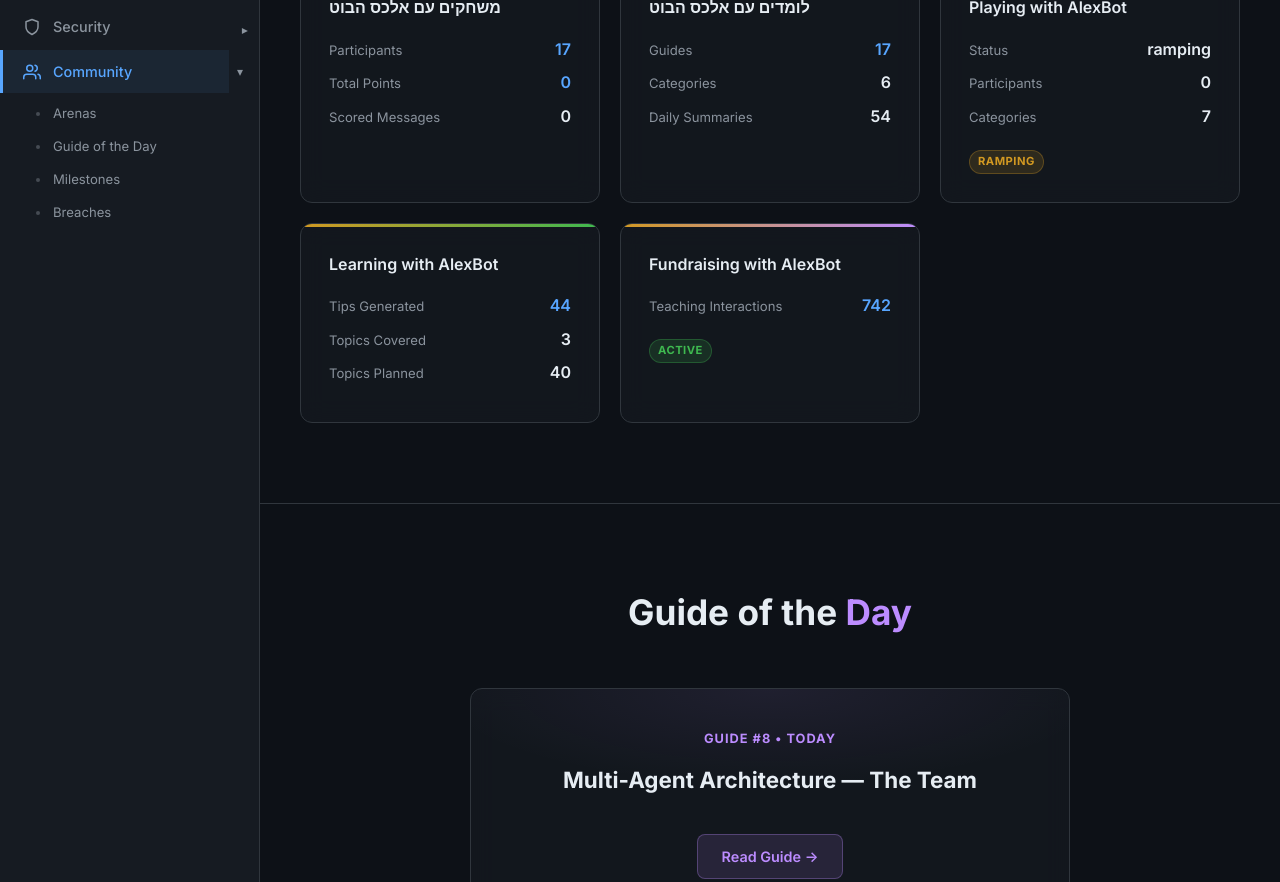
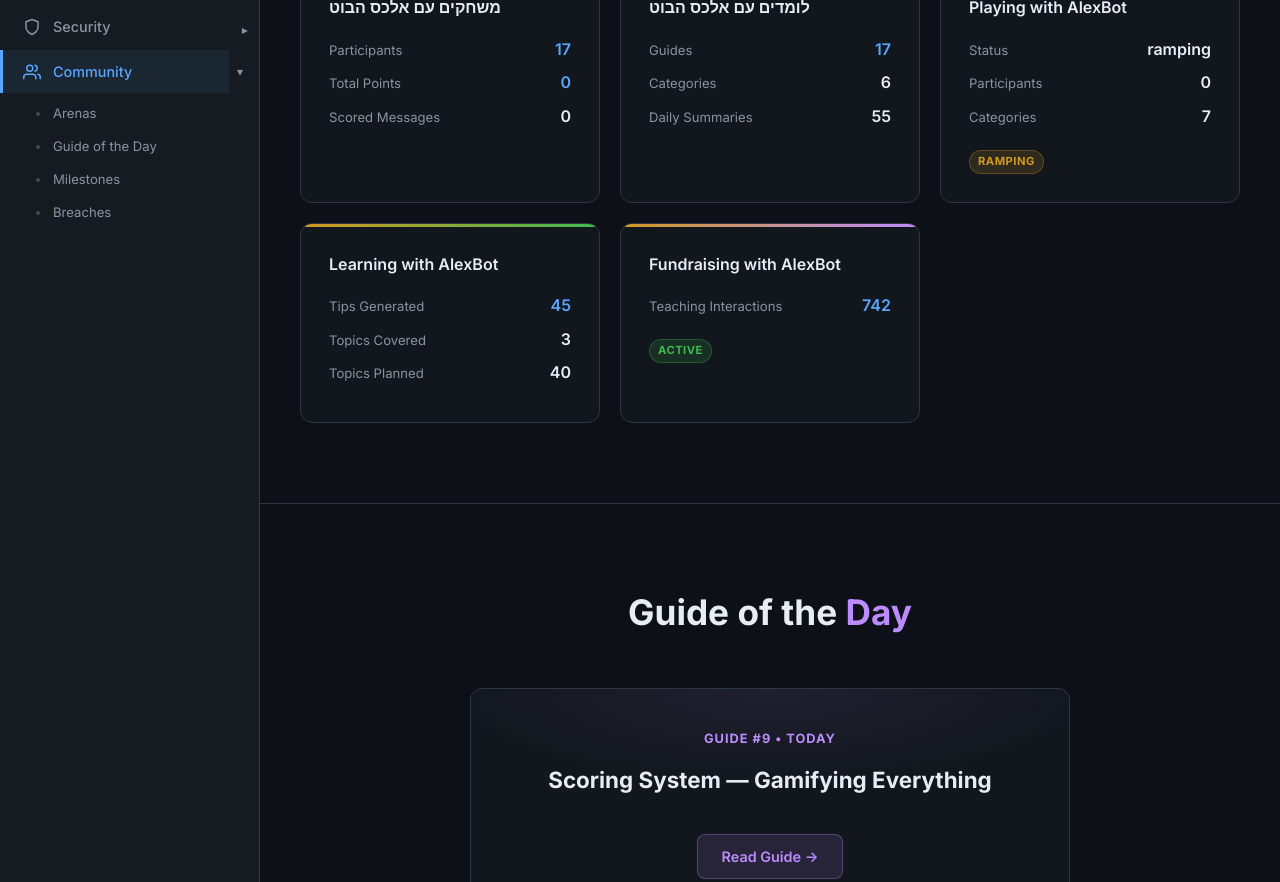
Before and after one commit to alexliv1234/alexbot-public, a Jekyll site: the page built from docs/community.html, in a window 1280 px wide and 1400 px high, scrolled down 450 px. Shown: the part 154-1036 px from the top of the window. Built offline with Jekyll 4.4.1, drawn with Linux system fonts in a browser that asks for light colours; some of the changed text lies outside the part shown.

Commit message:
📊 Auto-update community stats (2026-04-30_05-00)
Hebrew Playing: 17 players /  pts
Guides: 17 published | International: 0 playing

```diff
--- a/docs/assets/groups-data.json
+++ b/docs/assets/groups-data.json
@@ -1,6 +1,6 @@
 {
-  "lastUpdated": "2026-04-29",
-  "timestamp": "2026-04-29T17:02Z",
+  "lastUpdated": "2026-04-30",
+  "timestamp": "2026-04-30T02:00Z",
   "hebrewPlaying": {
     "name": "משחקים עם אלכס הבוט",
     "participants": 17,
@@ -12,7 +12,7 @@
     "name": "לומדים עם אלכס הבוט",
     "guides": 17,
     "categories": 6,
-    "dailySummaries": 54,
+    "dailySummaries": 55,
     "qaExchanges": 3
   },
   "intlPlaying": {
@@ -23,7 +23,7 @@
   },
   "intlLearning": {
     "name": "Learning with AlexBot",
-    "tipsGenerated": 44,
+    "tipsGenerated": 45,
     "topicsCovered": 3,
     "topicsPlanned": 40,
     "deliveryFailures": 1
@@ -53,9 +53,9 @@
     }
   ],
   "guideOfTheDay": {
-    "num": 8,
-    "title": "Multi-Agent Architecture — The Team",
-    "slug": "08-multi-agent"
+    "num": 9,
+    "title": "Scoring System — Gamifying Everything",
+    "slug": "09-scoring-system"
   },
   "communityMilestones": [
     {
```
